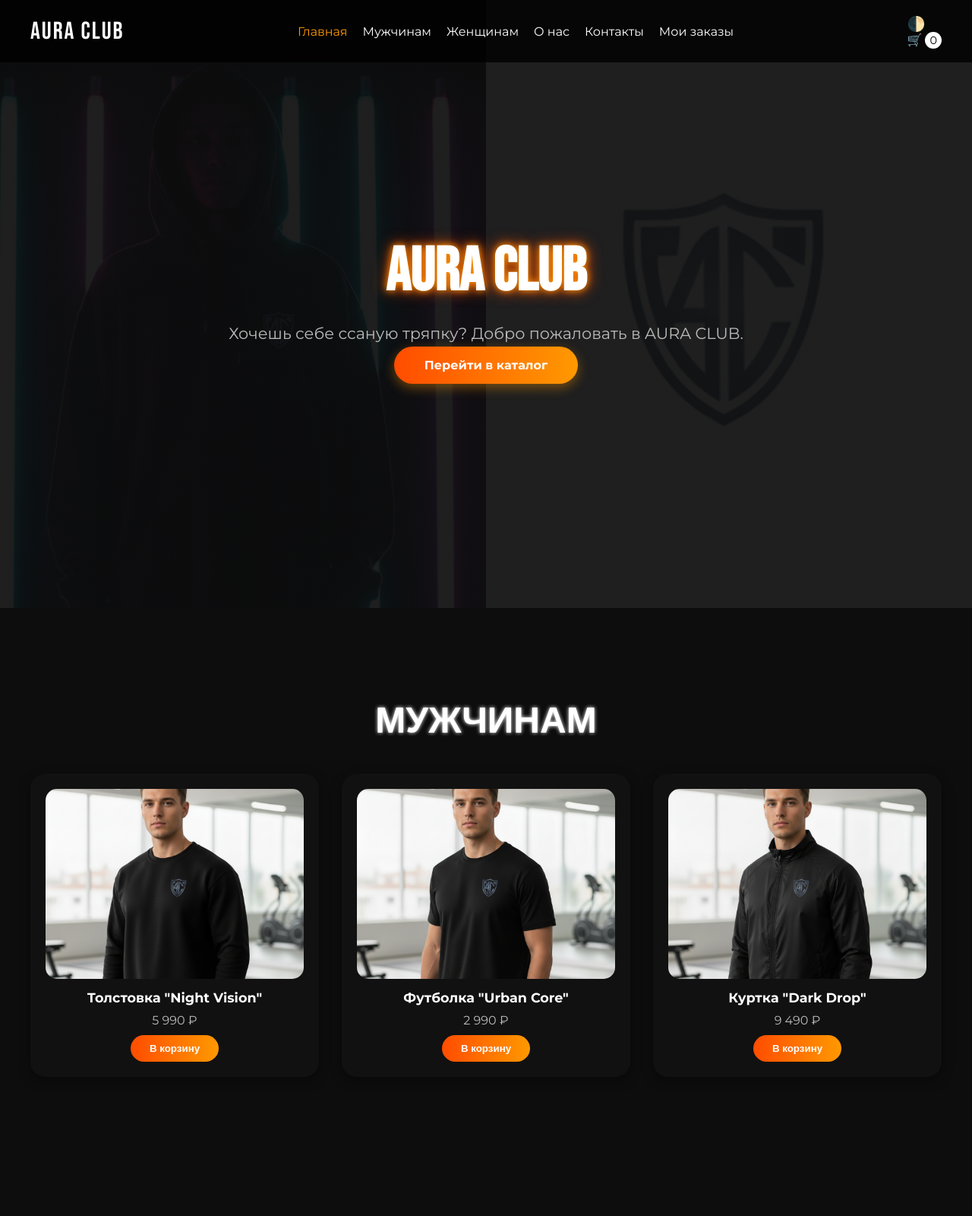
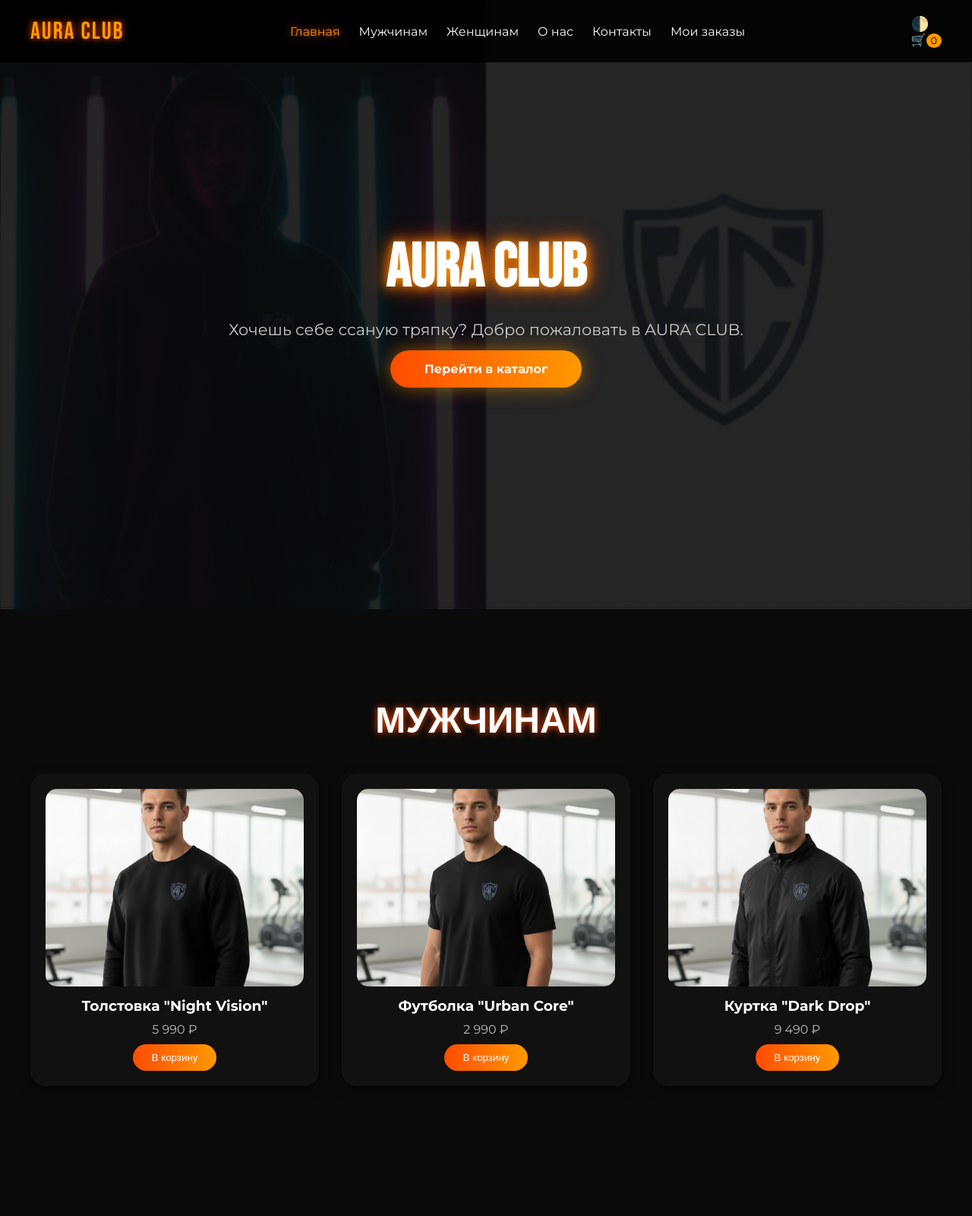
Before and after one commit to zemaflyru/aura, a plain HTML site: page index.html in a window 1280 px wide. Shown: the top 1600 px of the page at 76% size. Drawn offline with Linux system fonts and the light colour scheme.

Commit message:
Update styles.css

```diff
--- a/styles.css
+++ b/styles.css
@@ -1,94 +1,103 @@
-/* Общие стили */
+/* === GLOBAL === */
 *{margin:0;padding:0;box-sizing:border-box;}
-body{background:#0d0d0d;color:#fff;font-family:'Montserrat',sans-serif;overflow-x:hidden;transition:0.3s;}
-body.light{background:#f5f5f5;color:#111;}
+body{background:#0a0a0a;color:#fff;font-family:'Montserrat',sans-serif;overflow-x:hidden;transition:0.3s;}
+body.light{background:#f4f4f4;color:#111;}
 a{text-decoration:none;color:inherit;}
-.hide{display:none!important;}
+.hide{opacity:0;visibility:hidden;transition:0.6s;}
 
-/* PRELOADER */
-#preloader{
-  position:fixed;top:0;left:0;width:100%;height:100%;
-  background:#0d0d0d;display:flex;justify-content:center;align-items:center;z-index:9999;
-  transition:opacity 0.5s ease, visibility 0.5s ease;
-}
-#preloader.hide{opacity:0;visibility:hidden;}
+/* === PRELOADER === */
+#preloader{position:fixed;top:0;left:0;width:100%;height:100%;background:radial-gradient(circle,#0a0a0a 70%,#000);display:flex;justify-content:center;align-items:center;z-index:9999;}
 .loader-inner{display:flex;flex-direction:column;align-items:center;}
-.preloader-logo{width:100px;height:100px;margin-bottom:20px;animation:logoScale 2.8s ease forwards;}
-.preloader-text{font-family:'Bebas Neue',sans-serif;font-size:2.5rem;color:#ff9900;letter-spacing:3px;text-shadow:0 0 10px #ff4c00,0 0 20px #ff9900;animation:textGlow 2.8s ease forwards;}
-@keyframes logoScale{
-  0%{transform:scale(0);opacity:0;}
-  50%{transform:scale(1.2);opacity:1;}
-  100%{transform:scale(1);opacity:1;}
-}
-@keyframes textGlow{
-  0%{opacity:0;text-shadow:0 0 5px #fff;}
-  50%{opacity:1;text-shadow:0 0 15px #ff4c00,0 0 25px #ff9900;}
-  100%{opacity:1;text-shadow:0 0 10px #ff4c00,0 0 20px #ff9900;}
+.preloader-logo{width:120px;height:120px;animation:rotateLogo 3s linear infinite,glowLogo 2s ease-in-out infinite alternate;filter:drop-shadow(0 0 20px #ff9900);}
+.preloader-text{font-family:'Bebas Neue',sans-serif;font-size:2.8rem;margin-top:20px;letter-spacing:3px;text-shadow:0 0 15px #ff4c00,0 0 30px #ff9900;animation:fadeText 3s ease-in-out infinite alternate;}
+.neon-lines{position:absolute;bottom:50px;display:flex;gap:10px;}
+.neon-lines span{width:40px;height:2px;background:#ff4c00;animation:blinkLine 1s infinite alternate;}
+
+@keyframes rotateLogo{0%{transform:rotate(0deg);}100%{transform:rotate(360deg);}}
+@keyframes glowLogo{0%{filter:drop-shadow(0 0 5px #ff4c00);}100%{filter:drop-shadow(0 0 30px #ff9900);}}
+@keyframes fadeText{0%{opacity:0.7;text-shadow:0 0 5px #ff4c00;}100%{opacity:1;text-shadow:0 0 20px #ff9900;}}
+@keyframes blinkLine{0%{opacity:0.2;}100%{opacity:1;}}
+
+/* === NAVBAR === */
+.navbar{display:flex;justify-content:space-between;align-items:center;padding:20px 40px;position:fixed;width:100%;background:rgba(0,0,0,0.85);backdrop-filter:blur(10px);z-index:100;}
+.logo{font-family:'Bebas Neue',sans-serif;font-size:2rem;letter-spacing:2px;color:#ff9900;text-shadow:0 0 10px #ff4c00;}
+.nav-links{list-style:none;display:flex;gap:25px;}
+.nav-links a{color:#fff;font-weight:500;transition:0.3s;}
+.nav-links a:hover,.nav-links a.active{color:#ff9900;text-shadow:0 0 10px #ff4c00;}
+.nav-right button{background:none;border:none;color:#fff;font-size:1.2rem;cursor:pointer;margin-right:10px;}
+.cart span{background:#ff9900;color:#000;border-radius:50%;padding:2px 6px;font-size:0.8rem;}
+.burger{display:none;font-size:2rem;color:#fff;cursor:pointer;}
+@media(max-width:768px){.nav-links{position:absolute;top:70px;right:0;flex-direction:column;background:rgba(0,0,0,0.95);width:100%;display:none;padding:20px 0;}.nav-links.active{display:flex;}.burger{display:block;}}
+
+/* === HERO === */
+.hero{height:100vh;position:relative;display:flex;justify-content:center;align-items:center;text-align:center;}
+.background{position:absolute;top:0;left:0;display:flex;width:100%;height:100%;}
+.bg-left, .bg-right {
+  width: 50%;
+  height: 100%;
+  object-fit: cover;
+  opacity: 0.5; /* фон стал заметнее */
+  filter: blur(1px) brightness(0.9); /* чуть темнее, чтобы не слепил */
 }
 
-/* NAVBAR */
-.navbar{display:flex;justify-content:space-between;align-items:center;padding:20px 40px;background:rgba(0,0,0,0.8);position:fixed;width:100%;top:0;z-index:100;}
-.logo{font-family:'Bebas Neue',sans-serif;font-size:2rem;letter-spacing:2px;}
-.nav-links{list-style:none;display:flex;gap:20px;}
-.nav-links a{color:#fff;font-weight:500;transition:color 0.3s;}
-.nav-links a:hover,.nav-links a.active{color:#ff9900;}
-.nav-right button{background:none;border:none;color:#fff;font-size:1.2rem;cursor:pointer;margin-right:10px;}
-.burger{display:none;cursor:pointer;font-size:2rem;color:#fff;}
-@media(max-width:768px){.nav-links{position:absolute;top:70px;right:0;background:rgba(0,0,0,0.95);flex-direction:column;width:100%;display:none;padding:20px 0;}.nav-links.active{display:flex;}.burger{display:block;}}
+.gradient-overlay {
+  position: absolute;
+  width: 100%;
+  height: 100%;
+  background: linear-gradient(to right, rgba(10,10,10,0.75), rgba(10,10,10,0.75)); /* чуть прозрачнее, чтобы фон просвечивал */
+}
+.hero-content{z-index:2;position:relative;}
+.hero-content h1{font-family:'Bebas Neue',sans-serif;font-size:5rem;text-shadow:0 0 15px #ff9900,0 0 30px #ff4c00;margin-bottom:20px;}
+.hero-content p{color:#ccc;font-size:1.3rem;margin-bottom:30px;}
+.shop-btn{background:linear-gradient(90deg,#ff4c00,#ff9900);padding:15px 45px;color:#fff;border-radius:40px;border:none;cursor:pointer;font-weight:bold;box-shadow:0 0 25px rgba(255,153,0,0.5);transition:0.3s;}
+.shop-btn:hover{transform:scale(1.05);box-shadow:0 0 40px rgba(255,153,0,0.8);}
 
-/* HERO */
-.hero{position:relative;height:100vh;display:flex;justify-content:center;align-items:center;text-align:center;overflow:hidden;}
-.background{position:absolute;top:0;left:0;display:flex;width:100%;height:100%;}
-.bg-left,.bg-right{width:50%;height:100%;object-fit:cover;opacity:0.25;}
-.gradient-overlay{position:absolute;width:100%;height:100%;background:linear-gradient(to right,rgba(13,13,13,0.7),rgba(13,13,13,0.7));}
-.hero-content{position:relative;z-index:2;}
-.hero-content h1{font-family:'Bebas Neue',sans-serif;font-size:5rem;text-shadow:0 0 10px #ff9900,0 0 20px #ff4c00;margin-bottom:20px;}
-.hero-content p{color:#bbb;font-size:1.3rem;margin-bottom:20px;}
-.shop-btn{
-  background:linear-gradient(90deg,#ff4c00,#ff9900);
-  color:#fff;font-weight:bold;border:none;padding:15px 40px;border-radius:30px;
-  cursor:pointer;transition:all 0.3s ease;box-shadow:0 5px 15px rgba(255,153,0,0.4);
-}
-.shop-btn:hover{transform:scale(1.05);box-shadow:0 8px 20px rgba(255,153,0,0.6);}
+/* === CATALOG === */
+.catalog{padding:120px 40px;text-align:center;}
+.catalog h2{font-family:'Bebas Neue',sans-serif;font-size:3rem;text-shadow:0 0 10px #ff4c00;margin-bottom:40px;}
+.product-grid{display:grid;grid-template-columns:repeat(auto-fit,minmax(250px,1fr));gap:30px;}
+.product{background:#111;border-radius:20px;padding:20px;transition:0.3s;box-shadow:0 5px 15px rgba(0,0,0,0.5);}
+.product:hover{transform:translateY(-10px);box-shadow:0 15px 25px rgba(255,153,0,0.4);}
+.product img{width:100%;height:260px;border-radius:15px;object-fit:cover;transition:0.4s;}
+.product:hover img{transform:scale(1.05);filter:brightness(1.2);}
+.product h3{margin:10px 0;}
+.product .price{color:#bbb;margin-bottom:10px;}
+.product button{background:linear-gradient(90deg,#ff4c00,#ff9900);color:#fff;border:none;padding:10px 25px;border-radius:25px;cursor:pointer;transition:0.3s;}
+.product button:hover{transform:scale(1.05);box-shadow:0 0 20px rgba(255,153,0,0.6);}
 
-/* CATALOG */
-.catalog{padding:120px 40px;text-align:center;}
-.catalog h2{font-family:'Bebas Neue',sans-serif;font-size:3rem;margin-bottom:40px;text-shadow:0 0 5px #fff;}
-.product-grid{display:grid;grid-template-columns:repeat(auto-fit,minmax(250px,1fr));gap:30px;}
-.product{
-  background:#111;padding:20px;border-radius:20px;
-  transition:transform 0.3s ease,box-shadow 0.3s ease;
-  box-shadow:0 5px 15px rgba(0,0,0,0.4);
-}
-.product:hover{transform:translateY(-10px);box-shadow:0 15px 25px rgba(0,0,0,0.6);}
-.product img{width:100%;height:250px;object-fit:cover;border-radius:15px;transition:transform 0.5s ease,filter 0.5s ease;}
-.product:hover img{transform:scale(1.1);filter:brightness(1.2);}
-.product h3{font-size:1.1rem;margin:10px 0;}
-.product .price{color:#bbb;margin-bottom:10px;}
-.product button{
-  background:linear-gradient(90deg,#ff4c00,#ff9900);
-  border:none;color:#fff;padding:10px 25px;border-radius:25px;font-weight:bold;cursor:pointer;transition:0.3s;
-}
-.product button:hover{transform:scale(1.05);box-shadow:0 5px 15px rgba(255,153,0,0.5);}
+/* === ABOUT & CONTACTS === */
+.about,.contacts{padding:80px 40px;text-align:center;}
+.about h2,.contacts h2{font-family:'Bebas Neue',sans-serif;font-size:2.5rem;margin-bottom:20px;text-shadow:0 0 5px #ff9900;}
+.contacts a:hover{color:#ff9900;}
 
-/* ABOUT / CONTACTS */
-.about, .contacts{padding:80px 40px;}
-.about h2, .contacts h2{text-shadow:0 0 5px #fff;margin-bottom:20px;}
-.contacts a{color:#fff;text-decoration:none;}
-.contacts a:hover{text-decoration:underline;}
-
-/* FOOTER */
+/* === FOOTER === */
 footer{text-align:center;padding:40px 0;background:#111;font-size:0.9rem;}
 
-/* CART MODAL */
-.cart-modal{position:fixed;top:0;left:0;width:100%;height:100%;background:rgba(0,0,0,0.8);display:flex;justify-content:center;align-items:center;z-index:999;}
+/* === CART MODAL === */
+.cart-modal{position:fixed;top:0;left:0;width:100%;height:100%;background:rgba(0,0,0,0.8);display:flex;justify-content:center;align-items:center;z-index:1000;}
 .cart-modal.hidden{display:none;}
-.cart-content{background:#111;padding:20px;border-radius:15px;min-width:300px;max-width:400px;}
-.cart-content h3{margin-bottom:15px;}
-.cart-content button{margin-top:10px;background:#fff;color:#000;border:none;padding:10px 15px;border-radius:10px;cursor:pointer;transition:0.3s;}
-.cart-content button:hover{background:#444;color:#fff;}
-#cartCount{font-size:0.9rem;background:#fff;color:#000;border-radius:50%;padding:2px 6px;margin-left:4px;}
+.cart-content{background:#111;padding:25px;border-radius:15px;min-width:300px;max-width:400px;box-shadow:0 0 25px rgba(255,153,0,0.3);}
+.cart-content button{background:linear-gradient(90deg,#ff4c00,#ff9900);border:none;color:#fff;border-radius:10px;padding:10px 20px;margin:8px 0;cursor:pointer;transition:0.3s;}
+.cart-content button:hover{transform:scale(1.05);}
 
-/* FADE ON SCROLL */
-.fade-on-scroll{opacity:0;transform:translateY(20px);transition:opacity 0.8s ease,transform 0.8s ease;}
+/* === FADE EFFECT === */
+.fade-on-scroll{opacity:0;transform:translateY(20px);transition:0.8s ease;}
 .fade-on-scroll.visible{opacity:1;transform:translateY(0);}
+
+/* NEON BUTTON EFFECT
+.neon-btn {
+  animation: neonPulse 1.5s infinite alternate;
+  box-shadow: 0 0 5px #ff9900, 0 0 10px #ff4c00, 0 0 15px #ff9900;
+}
+
+@keyframes neonPulse {
+  0% {
+    box-shadow: 0 0 5px #ff9900, 0 0 10px #ff4c00, 0 0 15px #ff9900;
+  }
+  50% {
+    box-shadow: 0 0 7px #ff9900, 0 0 15px #ff4c00, 0 0 22px #ff9900;
+  }
+  100% {
+    box-shadow: 0 0 5px #ff9900, 0 0 10px #ff4c00, 0 0 15px #ff9900;
+  }
+}
```
